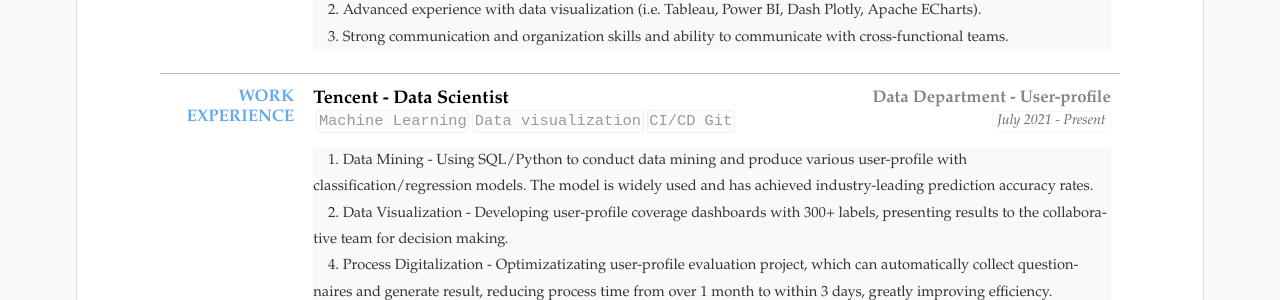
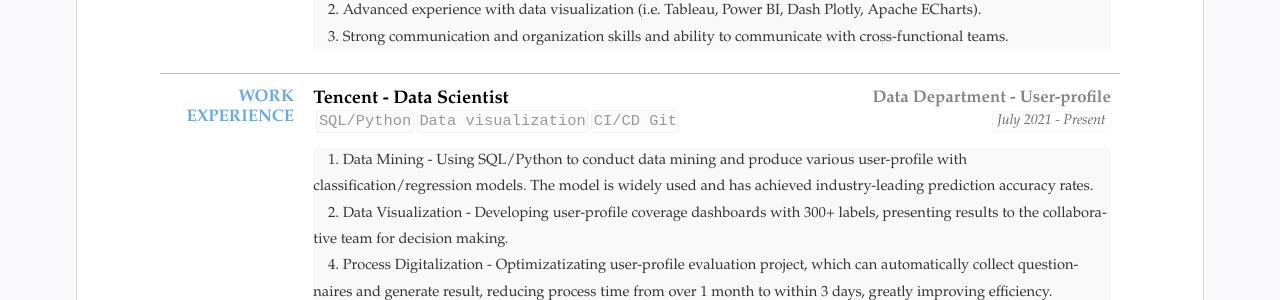
Before and after one commit to hazelyang518/eng_cv, a Jekyll site: the page built from index.html, in a window 1280 px wide. Shown: the part 684-984 px from the top of the page. Built offline with Jekyll 4.4.1, drawn with Linux system fonts in a browser that asks for light colours.

Commit message:
Update resume.yml

```diff
--- a/_data/resume.yml
+++ b/_data/resume.yml
@@ -84,7 +84,7 @@ main: #简历主要内容，
     sub: Data Department - User-profile
     duration: "July 2021 - Present"
     tags:
-    - Machine Learning
+    - SQL/Python
     - Data visualization
     - CI/CD Git
     # - 画像挖掘
```
